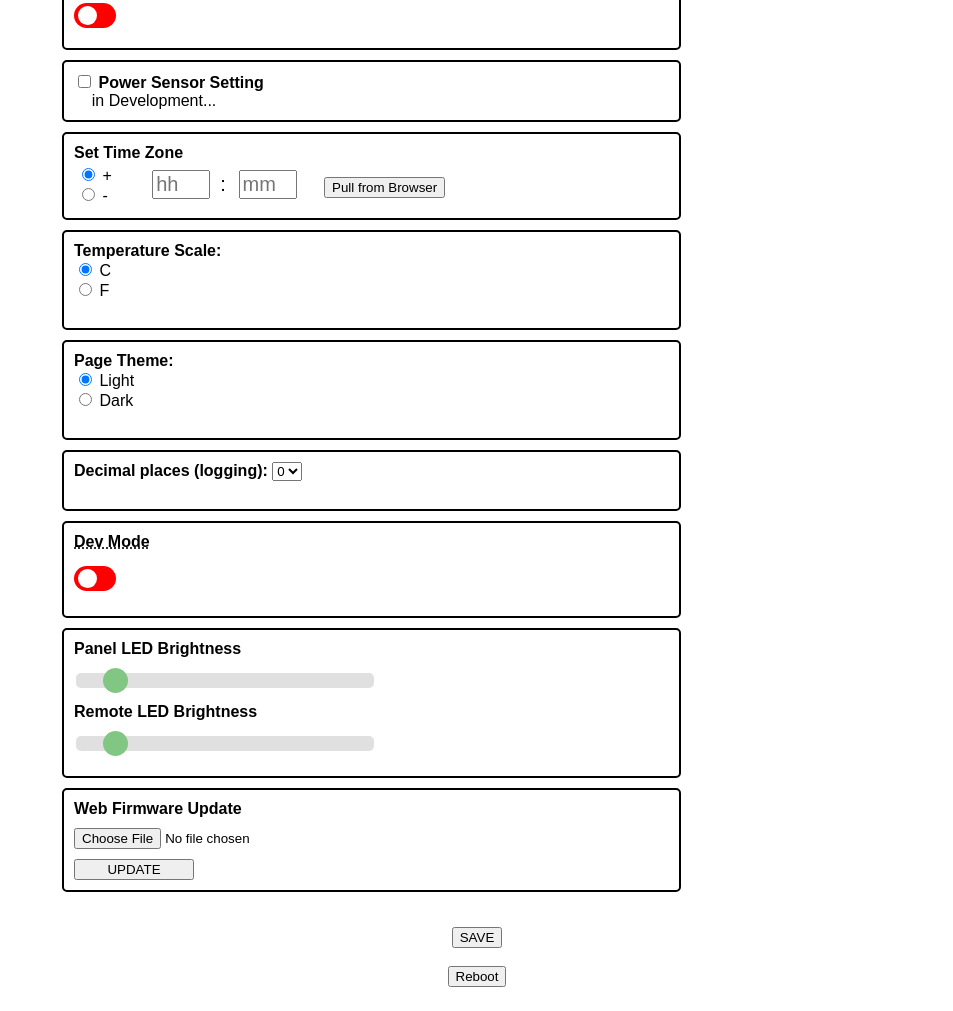
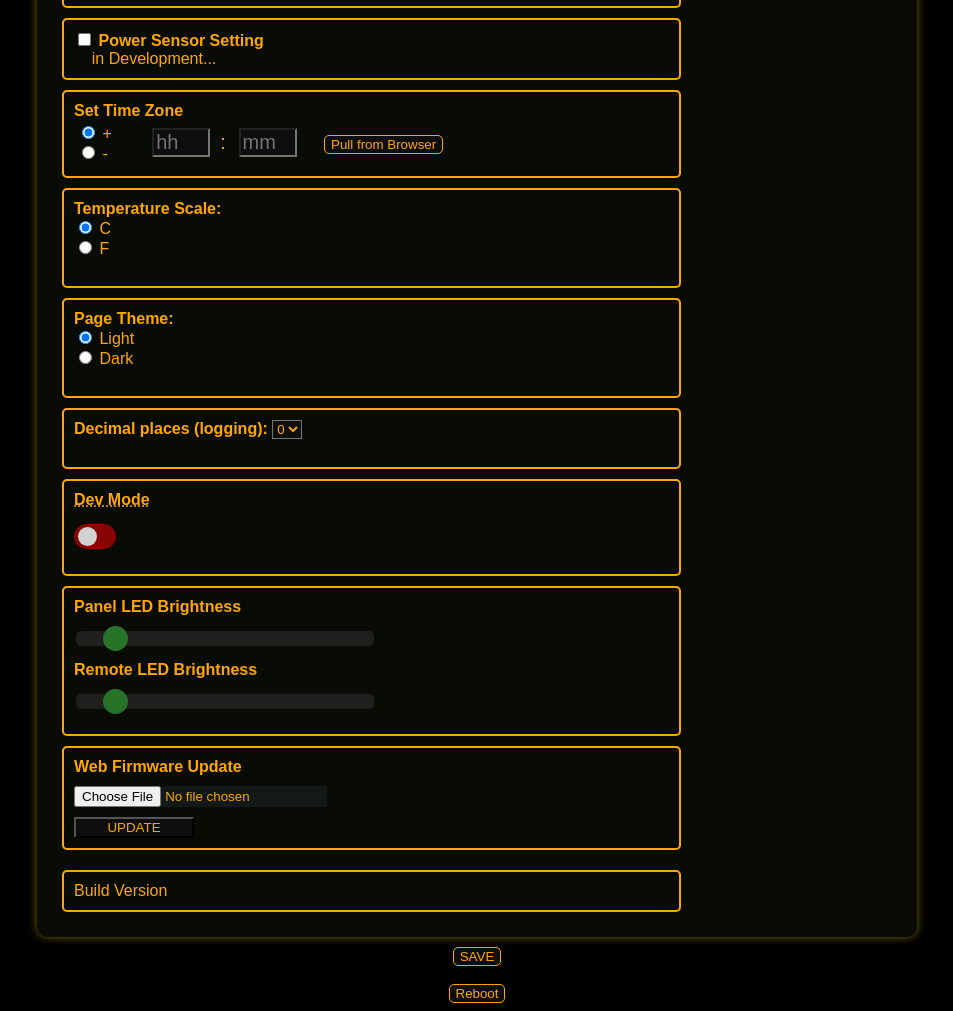
Before and after one commit to raako71/VersionJ_Mongoose, a plain HTML site: page fs/setting.html in a window 1280 px wide. Shown: the part 601-1612 px from the top of the page, without its empty margins (163-1116 px from the left). Drawn offline with Linux system fonts and the light colour scheme; no server answers; a script that the page names is missing.

Commit message:
0.10.2d.H

```diff
--- a/fs/dark.css
+++ b/fs/dark.css
@@ -26,7 +26,8 @@ input[type=text]{
     color: #FFA700;
 }
 .main_container{
-    background-color: #131916;
+    background-color: #090c05;
+	box-shadow: 0px 0px 10px -1px #8a7a05;
 }
 .trigger_container{
     background-color:  #131916;
--- a/fs/general.css
+++ b/fs/general.css
@@ -95,9 +95,9 @@ padding-top: 15px;
 }
 .switch { position: relative; display: inline-block; width: 42px; height: 25px;}
 .switch input { opacity: 0; width: 0; height: 0;}
-.slider { position: absolute; cursor: pointer; top: 0; left: 0; right: 0; bottom: 0; background-color: red; -webkit-transition: .4s; transition: .4s;}
-.slider:before { position: absolute; content: ""; height: 19px; width: 19px; left: 4px; bottom: 3px; background-color: white; -webkit-transition: .4s; transition: .4s;}
-input:checked + .slider { background-color: #03b000;}
+.slider { position: absolute; cursor: pointer; top: 0; left: 0; right: 0; bottom: 0; background-color: #880404; -webkit-transition: .4s; transition: .4s;}
+.slider:before { position: absolute; content: ""; height: 19px; width: 19px; left: 4px; bottom: 3px; background-color: #d2d2d2; -webkit-transition: .4s; transition: .4s;}
+input:checked + .slider { background-color: #0d8e0a;}
 input:focus + .slider { box-shadow: 0 0 1px #2196F3;}
 input:checked + .slider:before { -webkit-transform: translateX(15px); -ms-transform: translateX(15px); transform: translateX(15px);}
 /* Rounded sliders */
--- a/fs/setting.html
+++ b/fs/setting.html
@@ -2,8 +2,8 @@
 <html>
 <meta name="viewport" content="width=device-width, initial-scale=1.0">
 <head>
-	<title> SC Setting</title>
-	<link id="theme" rel="stylesheet" type="text/css" />
+	<title>Socket Controller Settings</title>
+	<link id="theme" rel="stylesheet" type="text/css" href="dark.css"/>
 	<link rel="stylesheet" type="text/css" href="general.css" />
 	<script src="./login.js.gz" defer></script>
 </head>
@@ -83,8 +83,8 @@ Confirm Password: <input type="password" style="width:100%; margin-bottom:5px" i
 </span>
 </div>
 
-<h1> Settings</h1>
-<div style="margin-top:10px; margin-bottom:20px" id="fw_version"> FW VERSION </div>
+<h1>Socket Controller Settings</h1>
+
 <div class="main_container">
 	<div class="section">
 		<label for="mode" ><b>Default WiFi Mode:</b></label>
@@ -213,13 +213,13 @@ Confirm Password: <input type="password" style="width:100%; margin-bottom:5px" i
 
 		<div id="progress_holder" style="border-radius:10px;"></div>
 	</div>
+	<div class="section" style="margin-top:20px; margin-bottom:10px" id="fw_version"> Build Version </div>
 
 </div>
 <input type="button" value="SAVE" onClick="save_conf()">
 <br><br>
 <input type="button" value="Reboot" onClick="reboot()">
 <br>
-
 
 </div>
 </body>
@@ -429,7 +429,7 @@ Confirm Password: <input type="password" style="width:100%; margin-bottom:5px" i
 		xhttp.send();
 		xhttp.onload = function(){
 			sys_info = JSON.parse(this.responseText);
-			document.getElementById("fw_version").innerHTML = "<b>FW version: " + sys_info.fw_version + "</b>";
+			document.getElementById("fw_version").innerHTML = "<p>Build Version: " + sys_info.fw_version + "</p>";
 		}
 	}
 	function getconfig(){
@@ -606,7 +606,7 @@ b += '<div style="margin-top:5px;margin-bottom:5px"><input type="checkbox" id="w
 b += '<label for="wifi_saved'+i+'">'+input[i].ssid+'</label></div>';
 }
 }//for
-b += "<div style='margin-top:15px; margin-bttom:5px'><b>Checked Networks will be deleted on save<br>WiFi settings updated on reboot</b></div>"
+b += "<div style='margin-top:15px; margin-bttom:5px'><b>* Checked Networks will be deleted on save<br>* WiFi settings updated on reboot</b></div>"
 document.getElementById("wifi_saved_list").innerHTML = b;
 }
 function dbm_2_percent(input){
@@ -657,7 +657,7 @@ form.addEventListener("submit", e => {
 		width: 50%;
 		height: 15px;
 		border-radius: 5px;
-		background: #d3d3d3;
+		background: #292929;
 		outline: none;
 		opacity: 0.7;
 		margin-top:15px;
@@ -676,7 +676,7 @@ form.addEventListener("submit", e => {
 		width: 25px;
 		height: 25px;
 		border-radius: 50%;
-		background: #4CAF50;
+		background: #35a139;
 		cursor: pointer;
 	}
 
```
Also changed, not shown: fs/control_page.html (+3 -3 lines), fs/program_editor.html (+1 -1 lines), 3 other files.
